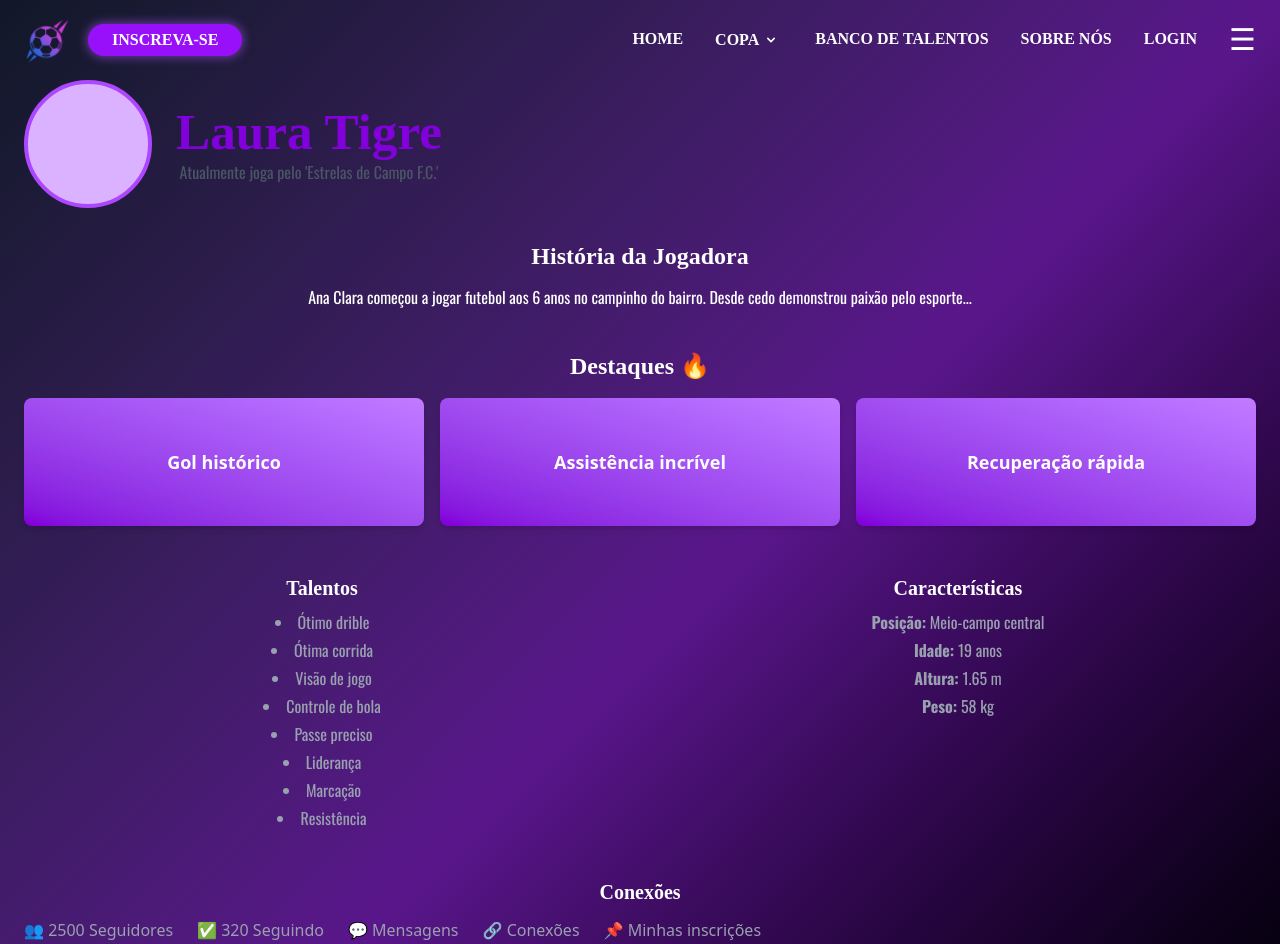
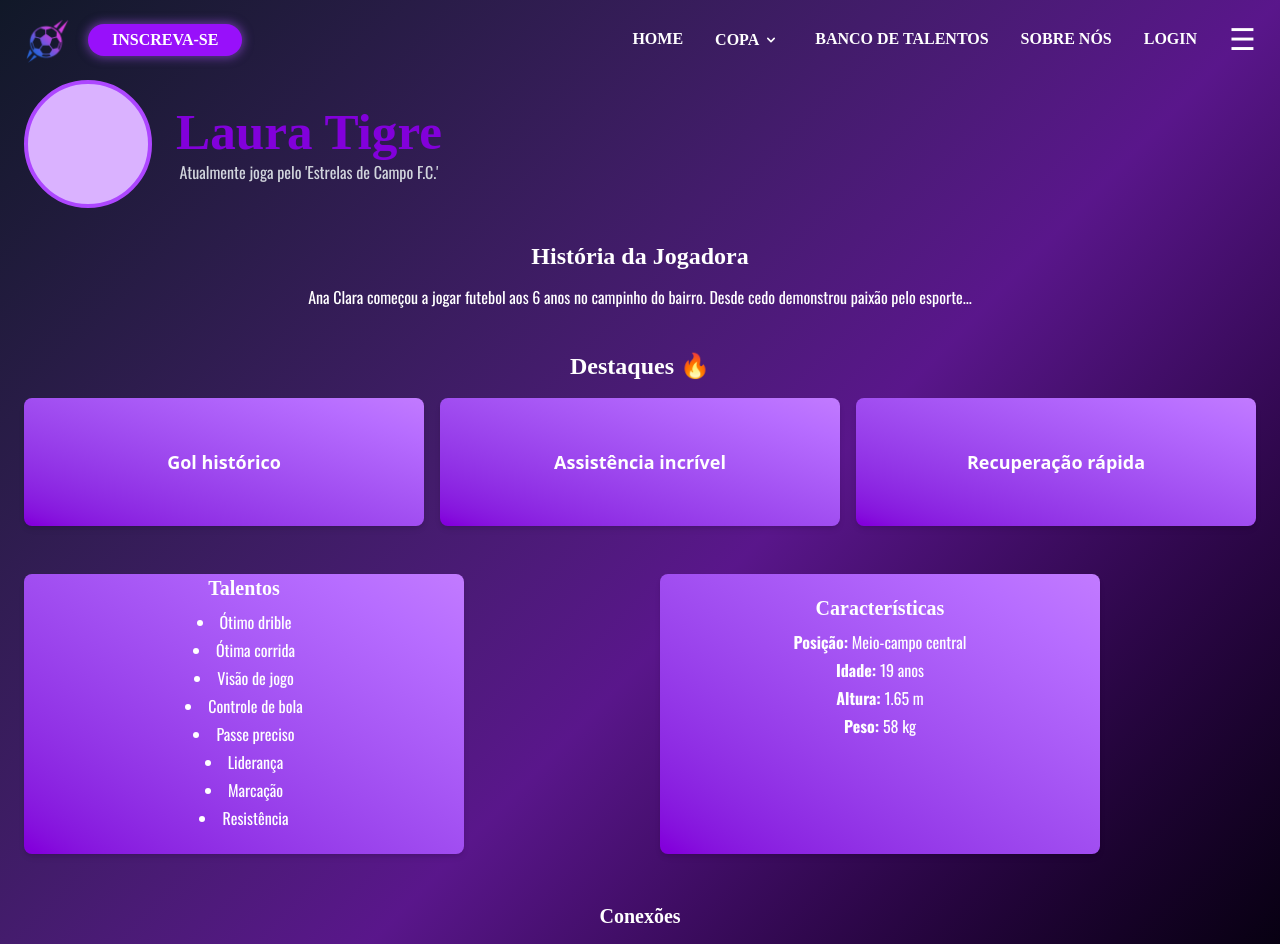
Before and after one commit to Goal-Breakers/GoalBreakers-LandingPage, a React (Vite) app: page /jogadora in a window 1280 px wide. Shown: the top 944 px of the page. Built offline with nearby package versions, Linux system fonts and the light colour scheme; a web font is replaced by a local one.

Commit message:
improvement/banco de talentos

```diff
--- a/src/pages/JogadoraPerfil.jsx
+++ b/src/pages/JogadoraPerfil.jsx
@@ -95,7 +95,7 @@ export default function JogadoraPerfil() {
         )}
         <div>
           <h1 className="text-4xl font-bold text-purple-700">{jogadora.nome}</h1>
-          <p className="text-gray-600 italic">{jogadora.atual}</p>
+          <p className="text-gray-300 italic">{jogadora.atual}</p>
         </div>
       </div>
 
@@ -127,22 +127,22 @@ export default function JogadoraPerfil() {
       </div>
 
       {/* Talentos e Características */}
-      <div className="grid grid-cols-1 md:grid-cols-2 gap-10 mt-12">
-        <div>
+      <div className="grid grid-cols-1 md:grid-cols-2 gap-10 mt-12 ">
+        <div className="h-70 w-110 bg-gradient-to-tr from-purple-700 to-purple-400 rounded-lg shadow-md transition-transform duration-300 ease-in-out hover:scale-110">
           <h2 className="text-xl font-semibold mb-2 text-white">
             Talentos
           </h2>
-          <ul className="list-disc list-inside space-y-1 text-gray-400">
+          <ul className="list-disc list-inside space-y-1 text-white">
             {jogadora.talentos.map((t, i) => (
               <li key={i}>{t}</li>
             ))}
           </ul>
         </div>
-        <div>
-          <h2 className="text-xl font-semibold mb-2 text-white">
+        <div className="h-70 w-110 bg-gradient-to-tr from-purple-700 to-purple-400 rounded-lg shadow-md transition-transform duration-300 ease-in-out hover:scale-110">
+          <h2 className="text-xl font-semibold mb-2 text-white pt-5">
             Características
           </h2>
-          <ul className="space-y-1 text-gray-400">
+          <ul className="space-y-1 text-white">
             <li><b>Posição:</b> {jogadora.caracteristicas.posicao}</li>
             <li><b>Idade:</b> {jogadora.caracteristicas.idade} anos</li>
             <li><b>Altura:</b> {jogadora.caracteristicas.altura} m</li>
@@ -156,7 +156,7 @@ export default function JogadoraPerfil() {
         <h2 className="text-xl font-semibold mb-3 text-white">
           Conexões
         </h2>
-        <div className="flex flex-wrap gap-6 text-gray-400">
+        <div className="flex flex-wrap gap-6 text-gray-400 justify-center">
           <span className="flex items-center gap-2">
             👥 {jogadora.conexoes.seguidores} Seguidores
           </span>
```
